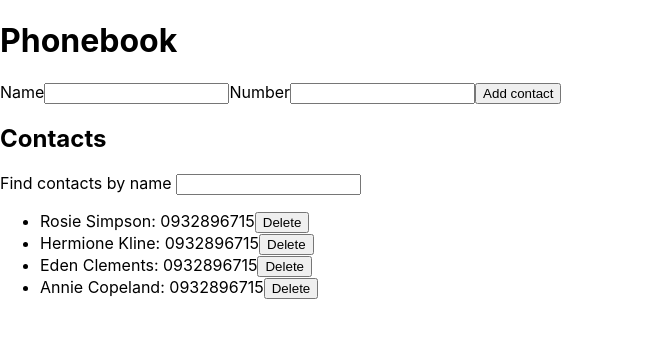
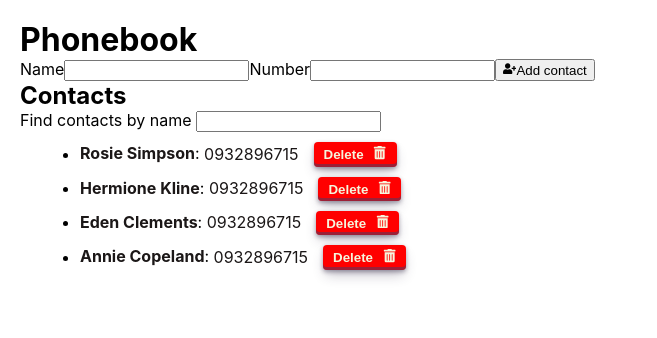
Before and after one commit to Anzhelika-Light/goit-react-hw-03-phonebook, a React (Create React App) app: page / in a window 1280 px wide. Shown: the top 338 px of the page, without its empty margins (0-657 px from the left). Built offline with nearby package versions, Linux system fonts and the light colour scheme.

Commit message:
react part done

```diff
--- a/package.json
+++ b/package.json
@@ -11,6 +11,7 @@
     "prop-types": "^15.8.1",
     "react": "^18.1.0",
     "react-dom": "^18.1.0",
+    "react-icons": "^4.8.0",
     "react-scripts": "5.0.1",
     "web-vitals": "^2.1.3"
   },
--- a/src/components/App.jsx
+++ b/src/components/App.jsx
@@ -17,9 +17,16 @@ class App extends Component {
 
   formSubmitHandler = ({ name, number }) => {
     const newContact = { name, number, id: nanoid() };
+    this.state.contacts.map(contact => contact.name).includes(newContact.name)
+      ? alert(`${name} is already in contacts`)
+      : this.setState(({ contacts }) => ({
+          contacts: [newContact, ...contacts],
+        }));
+  };
 
-    this.setState(({ contacts }) => ({
-      contacts: [newContact, ...contacts],
+  deleteContact = contactId => {
+    this.setState(prevState => ({
+      contacts: prevState.contacts.filter(contact => contact.id !== contactId),
     }));
   };
 
@@ -39,12 +46,15 @@ class App extends Component {
     const { contacts, filter } = this.state;
     const visibleContacts = this.getVisibleContacts();
     return (
-      <div>
+      <div style={{ padding: '20px' }}>
         <h1>Phonebook</h1>
         <Form onSubmit={this.formSubmitHandler} />
         <h2>Contacts</h2>
         <Filter value={filter} onChange={this.changeFilter} />
-        <Contacts contacts={visibleContacts} />
+        <Contacts
+          contacts={visibleContacts}
+          onDeleteContact={this.deleteContact}
+        />
       </div>
     );
   }
--- a/src/components/ContactForm/ContactForm.jsx
+++ b/src/components/ContactForm/ContactForm.jsx
@@ -1,4 +1,5 @@
 import React, { Component } from 'react';
+import { FaUserPlus } from 'react-icons/fa';
 import css from './ContactForm.module.css';
 
 class Form extends Component {
@@ -49,7 +50,10 @@ class Form extends Component {
             onChange={this.handleInputChange}
           />
         </label>
-        <button type="submit">Add contact</button>
+        <button type="submit">
+          <FaUserPlus />
+          Add contact
+        </button>
       </form>
     );
   }
--- a/src/components/Contacts/Contacts.jsx
+++ b/src/components/Contacts/Contacts.jsx
@@ -1,5 +1,6 @@
 import React, { Component } from 'react';
 import { nanoid } from 'nanoid';
+import { FaTrashAlt } from 'react-icons/fa';
 import css from './Contacts.module.css';
 
 class Contacts extends Component {
@@ -7,9 +8,16 @@ class Contacts extends Component {
     return (
       <ul className={css.contactsList}>
         {this.props.contacts.map(contact => (
-          <li key={nanoid()}>
-            <span>{contact.name}</span>: <span>{contact.number}</span>
-            <button type="button">Delete</button>
+          <li key={nanoid()} className={css.contactsList__item}>
+            <span className={css.contactsList__name}>{contact.name}</span>:{' '}
+            <span className={css.contactsList__number}>{contact.number}</span>
+            <button
+              className={css.contactsList__btn}
+              type="button"
+              onClick={() => this.props.onDeleteContact(contact.id)}
+            >
+              Delete <FaTrashAlt className={css.contactsList__icon} />
+            </button>
           </li>
         ))}
       </ul>
--- a/src/components/Contacts/Contacts.module.css
+++ b/src/components/Contacts/Contacts.module.css
@@ -0,0 +1,41 @@
+.contactsList {
+  margin-left: 50px;
+}
+
+.contactsList__item {
+  margin: 10px;
+}
+
+.contactsList__name {
+  font-weight: 700;
+  color: rgb(27, 23, 23);
+}
+
+.contactsList__number {
+  margin-right: 15px;
+  color: rgb(27, 23, 23);
+}
+
+.contactsList__btn {
+  padding: 4px 10px 4px;
+  font-weight: 600;
+  background-color: red;
+  color: beige;
+  border: none;
+  border-radius: 4px;
+  text-align: center;
+
+  box-shadow: rgba(45, 35, 66, 0.4) 0 2px 4px,
+    rgba(45, 35, 66, 0.3) 0 7px 13px -3px, rgba(58, 65, 111, 0.5) 0 -3px 0 inset;
+}
+
+.contactsList__btn:hover {
+  box-shadow: rgba(45, 35, 66, 0.4) 0 4px 8px,
+    rgba(45, 35, 66, 0.3) 0 7px 13px -3px, #8e170e 0 -3px 0 inset;
+  transform: translateY(-2px);
+}
+
+.contactsList__icon {
+  display: inline-block;
+  margin-left: 6px;
+}
--- a/src/index.css
+++ b/src/index.css
@@ -13,3 +13,16 @@ code {
   font-family: source-code-pro, Menlo, Monaco, Consolas, 'Courier New',
     monospace;
 }
+
+p,
+h1,
+h2,
+h3,
+h4,
+h5,
+h6,
+ul,
+li {
+  padding: 0;
+  margin: 0;
+}
```
Also changed, not shown: 1 other file (tests, documents, lock files or other folders).
